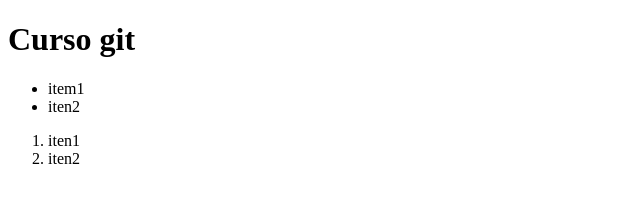
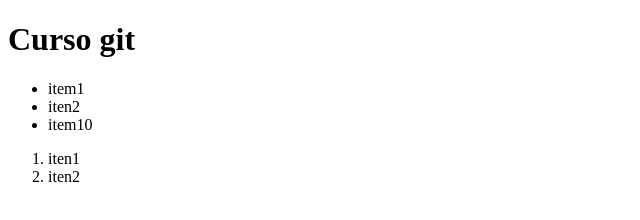
Before and after one commit to Carlossx/primeiro, a plain HTML site: page index.html in a window 1280 px wide. Shown: the whole page, without its empty margins (0-640 px from the left). Drawn offline with Linux system fonts and the light colour scheme.

```diff
--- a/index.html
+++ b/index.html
@@ -11,6 +11,7 @@
     <ul>
         <li>item1</li>
         <li>iten2</li>
+        <li>item10</li>
     </ul>
     <ol>
         <li>iten1</li>
```
Also changed, not shown: 1 other file.
